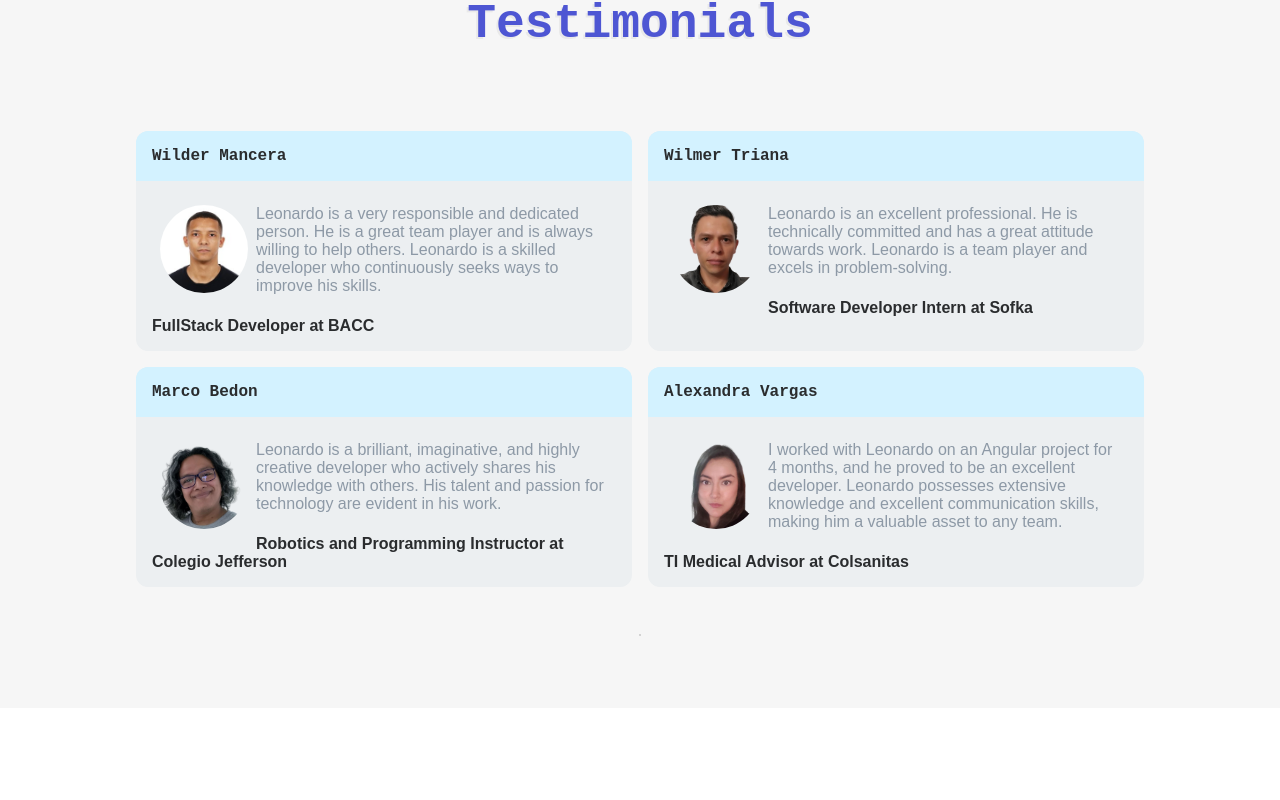
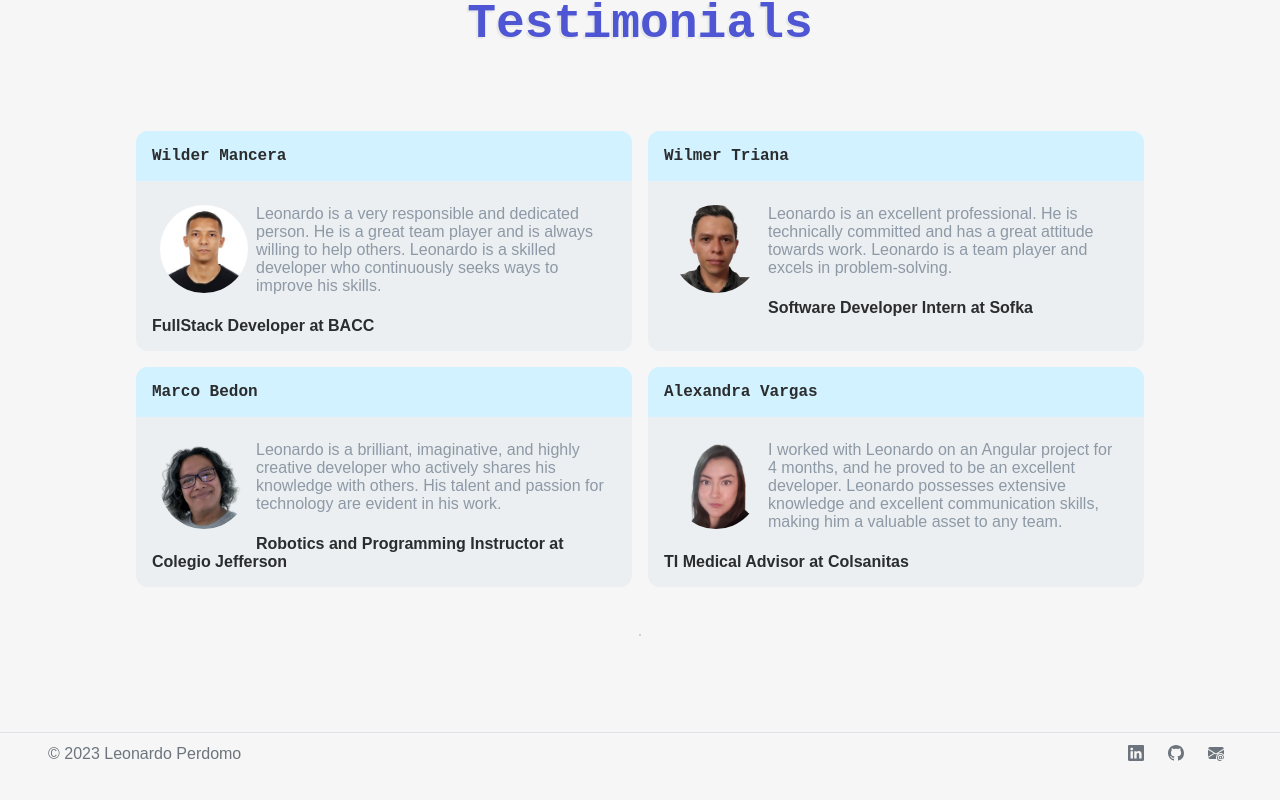
Before and after one commit to leonardoapd/portfolio-v2023, a React (Vite) app: page / in a window 1280 px wide. Shown: the part 3765-4565 px from the top of the page. Before the commit the page ends 4473 px from the top, so only its background shows below. Built offline with nearby package versions, Linux system fonts and the light colour scheme; a small style sheet from the web is missing; a web font is replaced by a local one.

Commit message:
Feat: Footer component.

```diff
--- a/src/App.jsx
+++ b/src/App.jsx
@@ -5,6 +5,7 @@ import Projects from './containers/Projects/Projects';
 import Skills from './containers/Skills/Skills';
 import Testimonials from './containers/Testimonials/Testimonials';
 import NavigationDots from './components/NavigationDots/NavigationDots';
+import Footer from './components/Footer/Footer';
 
 import './App.css';
 
@@ -32,6 +33,7 @@ function App() {
       <Projects />
       <Skills />
       <Testimonials />
+      <Footer />
       <NavigationDots />
     </div>
   )
--- /dev/null
+++ b/src/components/Footer/Footer.css
@@ -0,0 +1,50 @@
+/* Estilos generales del footer */
+.footer {
+    display: flex;
+    flex-wrap: wrap;
+    justify-content: space-between;
+    align-items: center;
+    padding-top: 0.75rem;
+    padding-bottom: 0.75rem;
+    margin-top: 1.5rem;
+    margin-bottom: 1.5rem;
+    border-top: 1px solid #dee2e6;
+}
+
+/* Estilos del primer bloque dentro del footer */
+.footer__block {
+    flex: 0 0 33.333333%;
+    max-width: 33.333333%;
+    padding: 0 3rem;
+}
+
+.footer__link {
+    margin-bottom: 1rem;
+    margin-right: 0.5rem;
+    margin-bottom: 0;
+    color: #6c757d;
+    text-decoration: none;
+    line-height: 1;
+}
+
+/* Estilos del segundo span dentro del primer bloque */
+.footer__text {
+    color: #6c757d;
+}
+
+/* Estilos de la lista no ordenada dentro del footer */
+.footer__nav {
+    display: flex;
+    justify-content: flex-end;
+    padding-left: 0;
+    list-style: none;
+    gap: 1rem;
+}
+
+/* Estilos de los elementos de la lista dentro de la lista no ordenada */
+.footer__item {
+    /* margin-left: 0.75rem; */
+    display: flex;
+    align-items: center;
+    justify-content: center;
+}
--- /dev/null
+++ b/src/components/Footer/Footer.jsx
@@ -0,0 +1,44 @@
+import { BsLinkedin, BsGithub, BsFillEnvelopeAtFill } from 'react-icons/bs';
+import LinksInformation from '../../assets/data/data.json';
+import './Footer.css';
+
+export default function Footer() {
+	const linksInfo = LinksInformation.social_links;
+	// Adding the icons to the links
+	const icons = [BsLinkedin, BsGithub, BsFillEnvelopeAtFill];
+
+	// Adding the icons to the links
+	const links = linksInfo.map((link, index) => {
+		return {
+			...link,
+			icon: icons[index],
+		};
+	});
+
+	return (
+		<>
+			<footer className='footer'>
+				<div className='footer__block col-md-4'>
+					<span className='footer__text'>
+						&copy; 2023 Leonardo Perdomo
+					</span>
+				</div>
+
+				<ul className='footer__nav col-md-4 footer__block'>
+					{links.map((link, index) => (
+						<li className='footer__item' key={index}>
+							<a
+								className='footer__link'
+								href={link.url}
+								target='_blank'
+								rel='noopener noreferrer'
+							>
+								<link.icon />
+							</a>
+						</li>
+					))}
+				</ul>
+			</footer>
+		</>
+	);
+}
--- a/src/components/Navbar/Navbar.jsx
+++ b/src/components/Navbar/Navbar.jsx
@@ -27,7 +27,6 @@ export default function Navbar({ toggleTheme, theme }) {
 	 */
 	const handleNavClick = () => {
 		const currentLink = window.location.hash.slice(1);
-		console.log('currentLink', currentLink);
 		setActiveLink(currentLink);
 	};
 
@@ -47,7 +46,6 @@ export default function Navbar({ toggleTheme, theme }) {
 					sectionTop + sectionHeight - sectionHeight * 0.25
 			) {
 				const currentId = section.attributes.id.value;
-				console.log('currentId', currentId);
 				setActiveLink(currentId);
 			}
 		});
```
